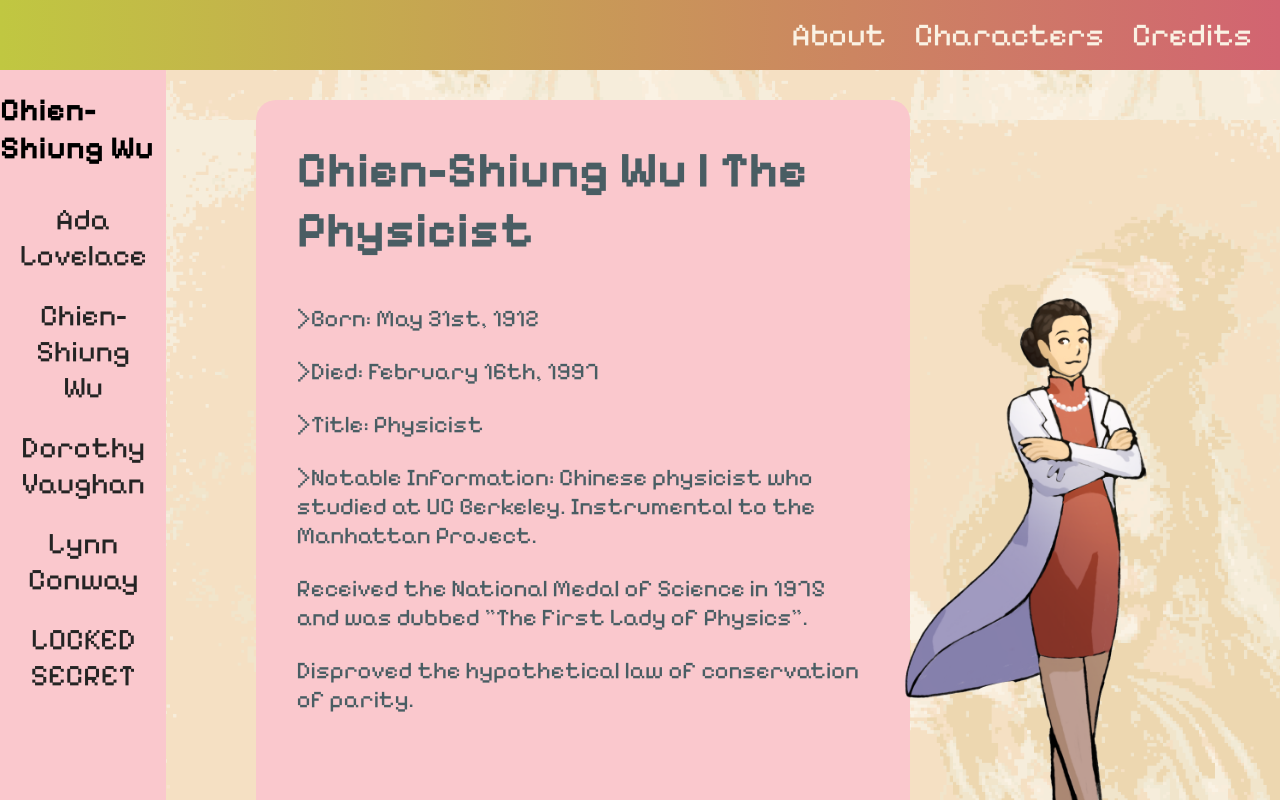
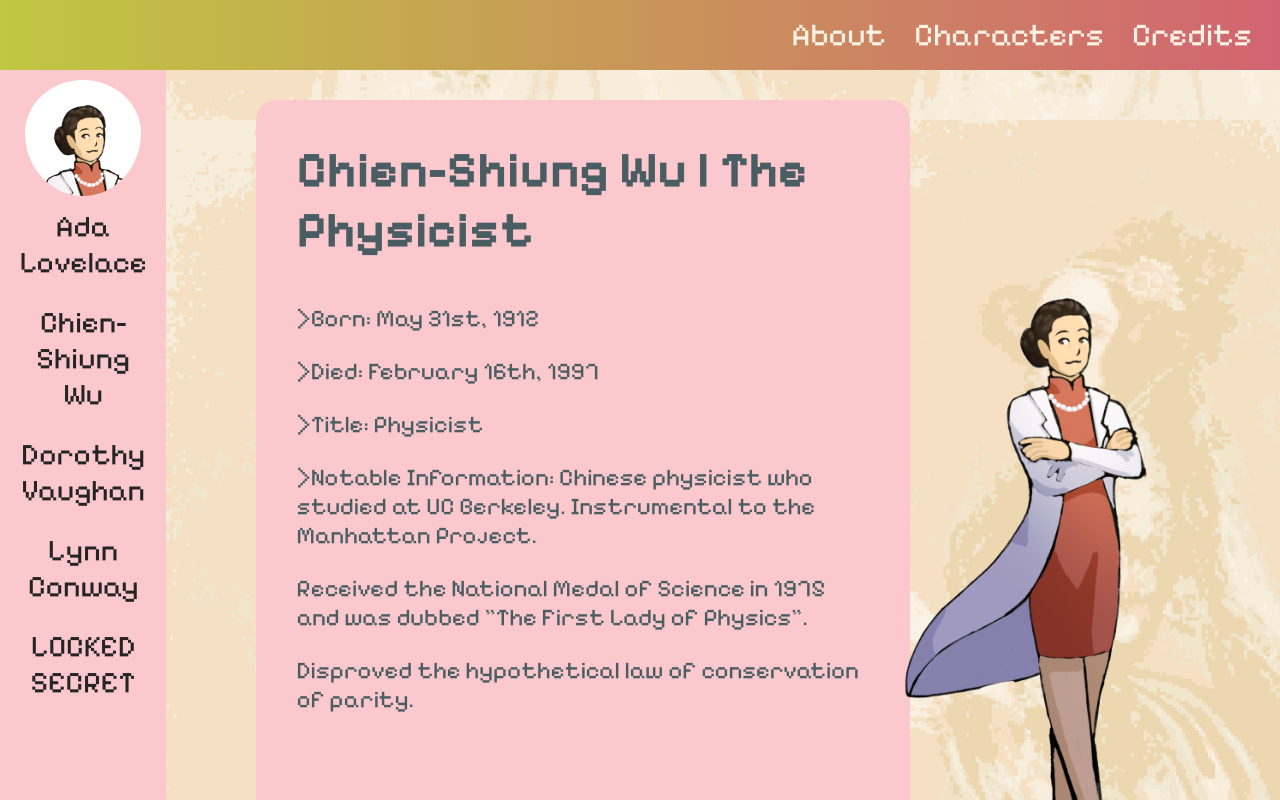
Before and after one commit to madyedwards/winghacks_24, a React (Create React App) app in the folder winghacks24/: page /chien in a window 1280 px wide. Shown: the top 800 px of the page. Built offline with nearby package versions, Linux system fonts and the light colour scheme; a web font is replaced by a local one.

Commit message:
Added profile pictures for figures

```diff
--- a/winghacks24/src/pages/character pages/ada.js
+++ b/winghacks24/src/pages/character pages/ada.js
@@ -4,6 +4,7 @@ import React from 'react';
 import { Link } from 'react-router-dom';
 import './character_mini.css'
 import adaImg from '../pictures/ada.PNG'
+import adaPFP from '../pictures/adaPFP.png'
 
 
 function Ada() {
@@ -12,7 +13,7 @@ function Ada() {
     <>
         <div className='container'>
             <div className='character-container'>
-                <h1>Ada Lovelace</h1>
+                <img className='imgPFP' src={adaPFP} alt='Ada Lovelace' width={'70%'}/>
 
                 <Link to='/ada'>
                     <Button buttonStyle='btn--primary' buttonSize='btn--large'>Ada Lovelace</Button>
--- a/winghacks24/src/pages/character pages/character_mini.css
+++ b/winghacks24/src/pages/character pages/character_mini.css
@@ -58,3 +58,8 @@
     left: 73%;
     bottom: -13%;
   }
+
+  .imgPFP {
+    padding-top: 10px;
+    border-radius: 50%;
+  }
--- a/winghacks24/src/pages/character pages/chien.js
+++ b/winghacks24/src/pages/character pages/chien.js
@@ -3,6 +3,7 @@ import { Button } from '../../components/button/Button';
 import React from 'react';
 import { Link } from 'react-router-dom';
 import wuImg from '../pictures/wu.PNG'
+import wuPFP from '../pictures/wuPFP.png'
 
 function Chien() {
 
@@ -10,7 +11,7 @@ function Chien() {
         <>
         <div className='container'>
             <div className='character-container'>
-                <h1>Chien-Shiung Wu</h1>
+                <img className='imgPFP' src={wuPFP} alt='Chien-Shiung Wu' width={'70%'}/>
 
                 <Link to='/ada'>
                     <Button buttonStyle='btn--primary' buttonSize='btn--large'>Ada Lovelace</Button>
--- a/winghacks24/src/pages/character pages/dorothy.js
+++ b/winghacks24/src/pages/character pages/dorothy.js
@@ -3,6 +3,7 @@ import { Button } from '../../components/button/Button';
 import React from 'react';
 import { Link } from 'react-router-dom';
 import dorImg from '../pictures/dorothy .PNG'
+import dorPFP from '../pictures/dorPFP.png'
 
 function Dorothy() {
 
@@ -10,7 +11,7 @@ function Dorothy() {
         <>
         <div className='container'>
             <div className='character-container'>
-                <h1>Dorothy Vaughan</h1>
+                <img className='imgPFP' src={dorPFP} alt='Dorothy Vaughan' width={'70%'}/>
 
                 <Link to='/ada'>
                     <Button buttonStyle='btn--primary' buttonSize='btn--large'>Ada Lovelace</Button>
--- a/winghacks24/src/pages/character pages/lynn.js
+++ b/winghacks24/src/pages/character pages/lynn.js
@@ -3,6 +3,7 @@ import { Button } from '../../components/button/Button';
 import React from 'react';
 import { Link } from 'react-router-dom';
 import lynnImg from '../pictures/lynn.PNG'
+import lynnPFP from '../pictures/lynnPFP.png'
 
 function Lynn() {
 
@@ -10,7 +11,7 @@ function Lynn() {
         <>
         <div className='container'>
             <div className='character-container'>
-                <h1>Lynn Conway</h1>
+                <img className='imgPFP' src={lynnPFP} alt='Lynn Conway' width={'70%'}/>
 
                 <Link to='/ada'>
                     <Button buttonStyle='btn--primary' buttonSize='btn--large'>Ada Lovelace</Button>
--- a/winghacks24/src/pages/characters.css
+++ b/winghacks24/src/pages/characters.css
@@ -7,6 +7,7 @@
     justify-content: left;
     align-items: center;
     object-fit: contain;
+    overflow: visible
   }
 
 .container {
```
